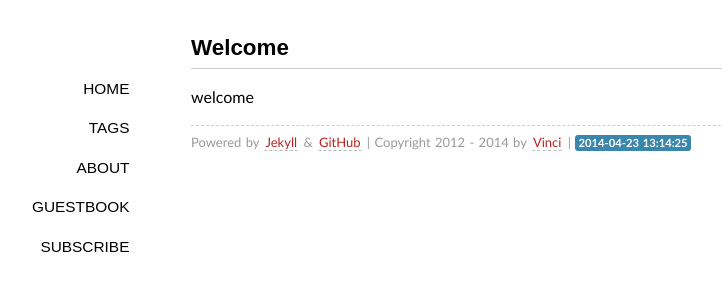
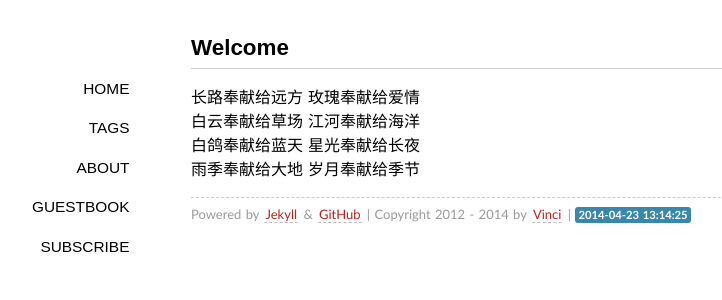
Before and after one commit to vinci18/vinci18.github.io, a Jekyll site: the page built from guestbook/index.md, in a window 1280 px wide. Shown: the top 300 px of the page, without its empty margins (149-871 px from the left). Built offline with Jekyll 4.4.1, drawn with Linux system fonts in a browser that asks for light colours; some web fonts are replaced; Markdown is read by kramdown in place of the engine named in the settings; comment, search, counter and statistics services are not loaded.

Commit message:
modify about page/modify guestbook page

```diff
--- a/guestbook/index.md
+++ b/guestbook/index.md
@@ -4,4 +4,7 @@ layout: page
 comments: yes
 ---
 
-welcome
+长路奉献给远方 玫瑰奉献给爱情
+白云奉献给草场 江河奉献给海洋
+白鸽奉献给蓝天 星光奉献给长夜
+雨季奉献给大地 岁月奉献给季节
```
Also changed, not shown: about/index.md (+5 -1 lines).
